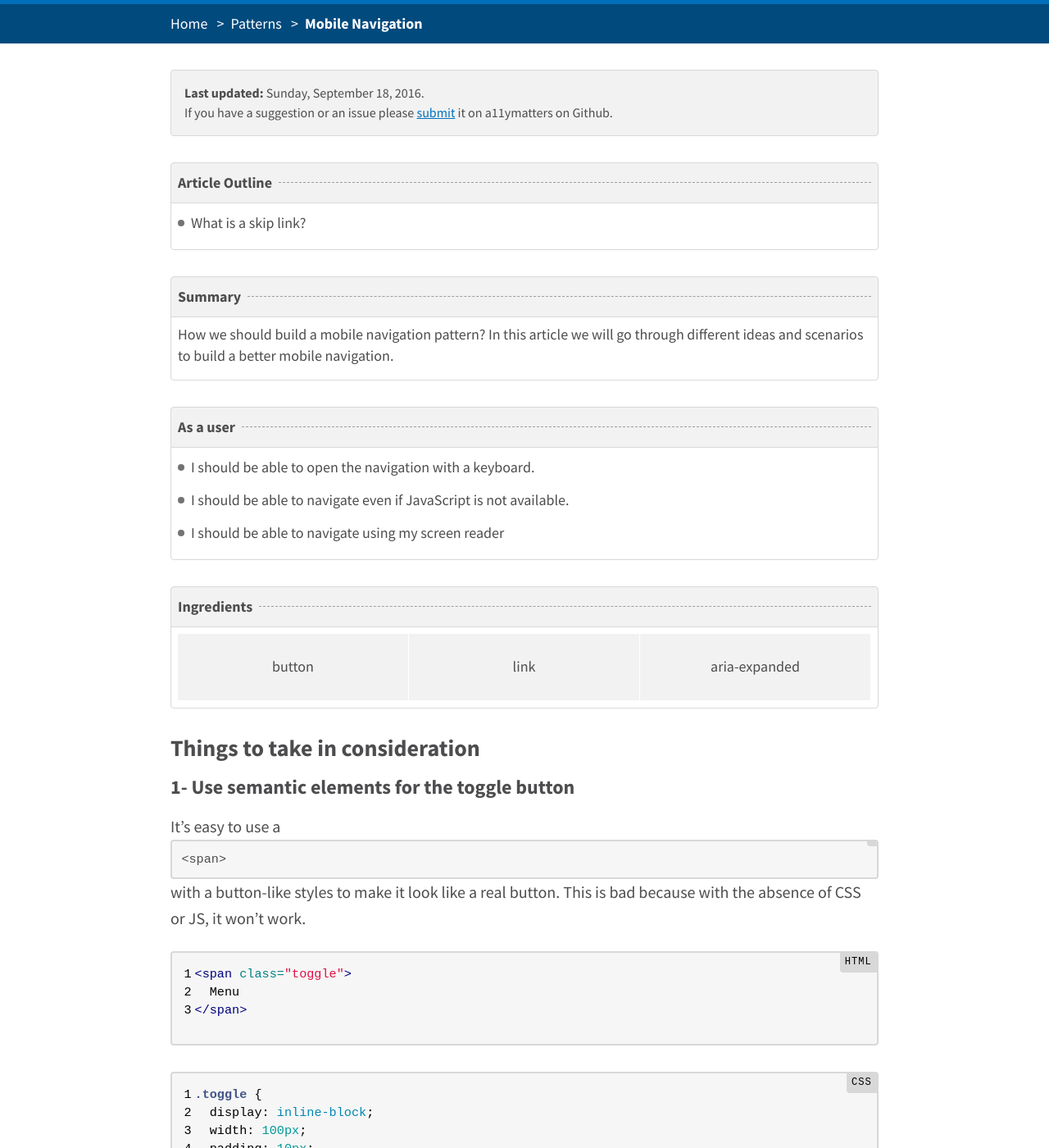
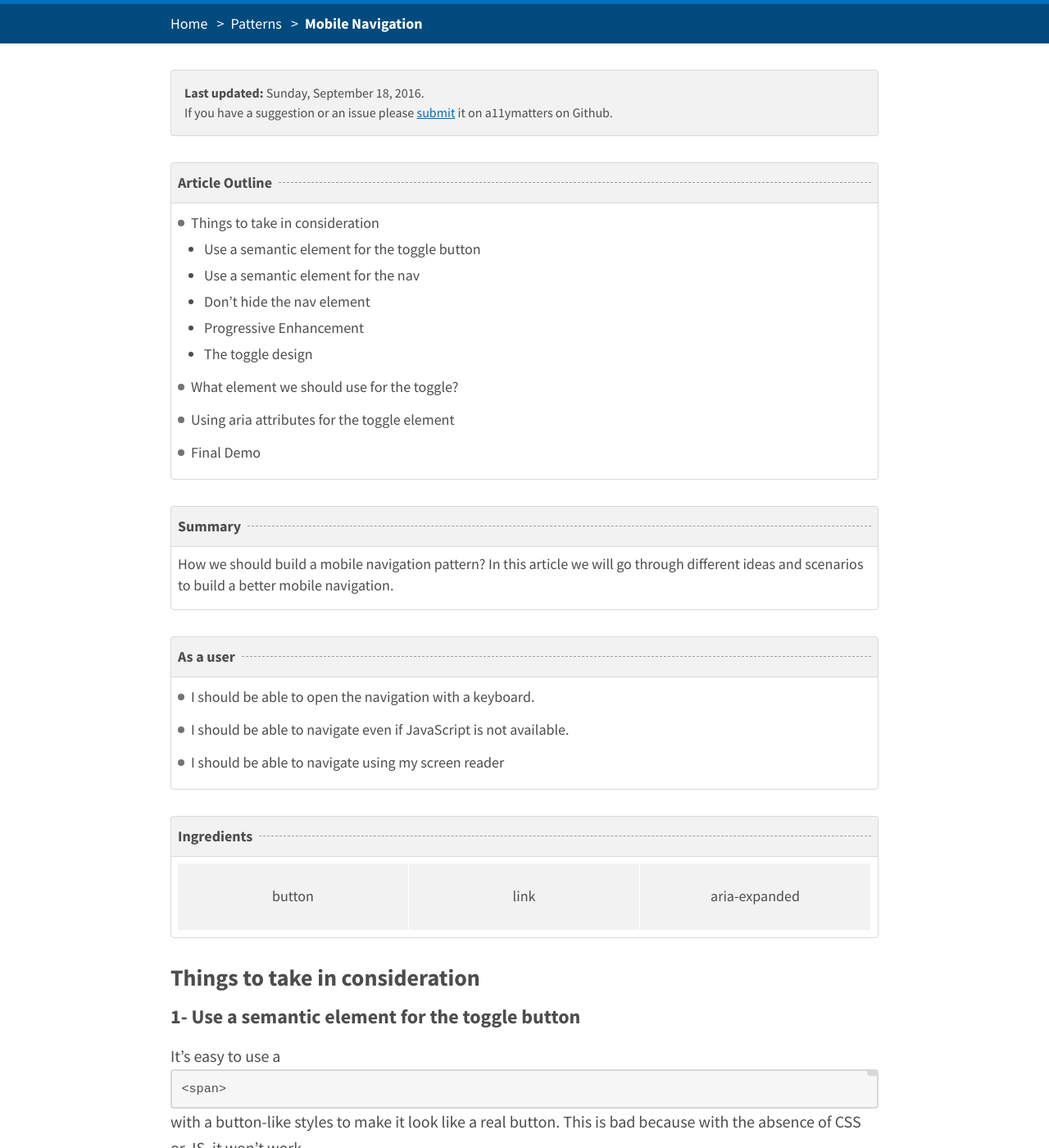
Before and after one commit to shadeed/a11ymatters, a Jekyll site: the page built from _posts/2014-04-25-mobile-nav-pattern.markdown, in a window 1280 px wide and 1400 px high, scrolled down 305 px. Shown: the whole window at 82% size. Built offline with Jekyll 4.4.1, drawn with Linux system fonts in a browser that asks for light colours; comment, search, counter and statistics services are not loaded.

Commit message:
Add role section to search pattern and an outline for mobile pattern

```diff
--- a/_posts/2014-04-25-mobile-nav-pattern.markdown
+++ b/_posts/2014-04-25-mobile-nav-pattern.markdown
@@ -10,8 +10,25 @@ permalink: /pattern/mobile-nav/
 thumb: "assets/images/patterns/mobile-nav/thumb.jpg"
 thumbWebp: "assets/images/patterns/mobile-nav/thumb.webp"
 outline:
-   - title: What is a skip link?
-     link: what-is-a-skip-link
+   - title: Things to take in consideration
+     link: things-to-take-in-consideration
+     subtitles:
+      - subtitle: Use a semantic element for the toggle button
+        sublink: use-a-semantic-element-for-the-toggle-button
+      - subtitle: Use a semantic element for the nav
+        sublink: use-a-semantic-element-for-the-nav
+      - subtitle: Don’t hide the nav element
+        sublink: dont-hide-the-nav-element
+      - subtitle: Progressive Enhancement
+        sublink: progressive-enhancement
+      - subtitle: The toggle design
+        sublink: the-toggle-design
+   - title: What element we should use for the toggle?
+     link: what-element-we-should-use-for-the-toggle
+   - title: Using aria attributes for the toggle element
+     link: using-aria-attributes-for-the-toggle-element
+   - title: Final Demo
+     link: final-demo
 
 summary: "How we should build a mobile navigation pattern? In this article we will go through different ideas and scenarios to build a better mobile navigation."
 stories:
@@ -26,7 +43,7 @@ ingredients:
 
 ## Things to take in consideration
 
-### 1- Use semantic elements for the toggle button
+### 1- Use a semantic element for the toggle button
 
 It's easy to use a `<span>` with a button-like styles to make it look like a real button. This is bad because with the absence of CSS or JS, it won't work.
 
--- a/_scss/components/_components.article.scss
+++ b/_scss/components/_components.article.scss
@@ -1,8 +1,3 @@
-.c-article {
-    //padding-top: $unit-large;
-    //padding-bottom: $unit-large;
-}
-
     .c-article__header {
         background: $color-brand-primary-light;
         padding-top: $unit-large;
```
Also changed, not shown: _posts/2014-04-25-search-pattern.markdown (+19 -22 lines).
